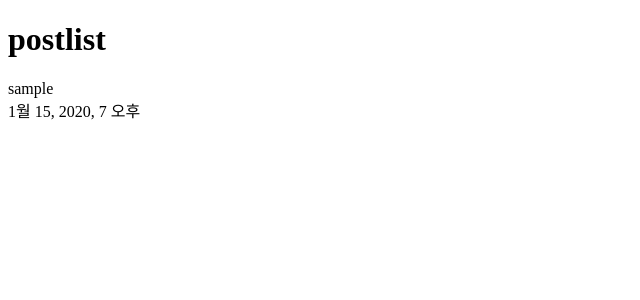
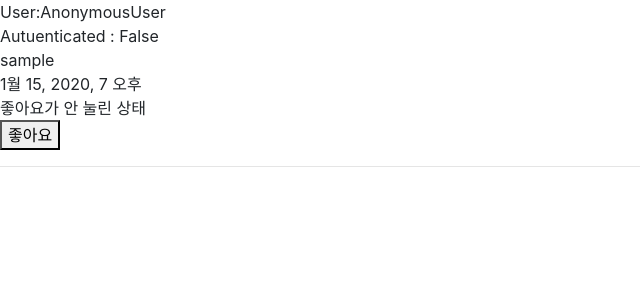
Before and after one commit to rarlala/django_instagram, a Django app: page /posts/ in a window 1280 px wide. Shown: the top 300 px of the page, without its empty margins (0-640 px from the left). Run offline with Django 3.2, Linux system fonts and the light colour scheme; tables that the repository leaves empty hold one stand-in row (values such as "Sample post"); some libraries are stand-ins or nearby versions.

```diff
--- a/app/config/views.py
+++ b/app/config/views.py
@@ -4,7 +4,7 @@ from django.shortcuts import redirect, render
 
 def index(request):
     if request.user.is_authenticated:
-        return redirect('posts:postList')
+        return redirect('posts:post-list')
 
     else:
         return render(request, 'index.html')
--- a/app/members/models.py
+++ b/app/members/models.py
@@ -1,5 +1,7 @@
 from django.contrib.auth.models import AbstractUser
+from django.db import models
 
 
 class User(AbstractUser):
-    pass
+    # img_profile = models.ImageField('프로필 이미지', blank=True, upload_to="users/")
+    name = models.CharField('이름', max_length=100)
--- a/app/members/urls.py
+++ b/app/members/urls.py
@@ -1,9 +1,11 @@
 from django.urls import path
 
-from members.views import login_view
+from members.views import login_view, signup_view, logout_view
 
 app_name = 'members'
 
 urlpatterns = [
-    path('login/',login_view, name='login')
+    path('login/', login_view, name='login'),
+    path('signup/', signup_view, name='signup'),
+    path('logout/', logout_view, name='logout'),
 ]
--- a/app/posts/models.py
+++ b/app/posts/models.py
@@ -25,6 +25,11 @@ class PostComment(models.Model):
 
 
 class PostLike(models.Model):
+    """
+    사용자가 좋아요 누른 Post 정보를 저장
+    Many-to-many 필드를 중간모델을 거쳐 사용
+    언제 생성되었는지 Extra field로 저장
+    """
     post = models.ForeignKey(Post, on_delete=models.CASCADE)
     user = models.ForeignKey(User, on_delete=models.CASCADE)
     created = models.DateTimeField(auto_now_add=True)
--- a/app/posts/urls.py
+++ b/app/posts/urls.py
@@ -1,9 +1,13 @@
 from django.urls import path
 
-from posts.views import post_list
+from . import views
 
 app_name = 'posts'
 
 urlpatterns = [
-    path('', post_list, name='postList')
+    # /posts/
+    path('', views.post_list, name='post-list'),
+
+    # /posts/3/like/
+    path('<int:pk>/like/', views.post_like, name='post-like'),
 ]
--- a/app/posts/views.py
+++ b/app/posts/views.py
@@ -1,6 +1,6 @@
 from django.shortcuts import render, redirect
 
-from posts.models import Post
+from posts.models import Post, PostLike
 
 
 def post_list(request):
@@ -24,5 +24,33 @@ def post_list(request):
     context = {
         'posts': posts,
     }
+    return render(request, 'posts/post-list.html', context)
 
-    return render(request, 'posts/post-list.html', context)
+
+def post_like(request, pk):
+    """
+    pk가 pk인 Post와 (변수명 post사용)
+    request.user로 전달되는 User(변수명 user사용)에 대해
+
+    1. PostLike(post=post, user=user)인 객체가 존재하는지 확인
+        없다면 생성한다.
+        이미 있다면, 삭제한다.
+    2. 완료 후 posts:post-list로 redirect한다.
+
+    URL : /posts/<pk>/like/
+    """
+
+    post = Post.objects.get(pk=pk)
+    user = request.user
+    print('post')
+    print('user')
+
+    post_like_qs = PostLike.objects.filter(post=post, user=user)
+
+    if post_like_qs.exists():
+        post_like_qs.delete()
+
+    else:
+        PostLike.objects.create(post=post, user=user)
+
+    return redirect('posts:post-list')
--- a/app/templates/members/login.html
+++ b/app/templates/members/login.html
@@ -17,7 +17,7 @@
                     <button type="submit" class="btn btn-primary btn-md mt-3 btn-block">로그인</button>
                 </form>
                 <div class="dropdown-divider mt-4"></div>
-                <a href="#">Facebook으로 로그인</a>
+                <a href="{% url 'members:login'%}">Facebook으로 로그인</a>
                 <a class="mt-3">비밀번호를 잊으셨나요? </a>
             </div>
 
--- a/app/templates/posts/post-list.html
+++ b/app/templates/posts/post-list.html
@@ -1,14 +1,53 @@
-<!DOCTYPE html>
-<html lang="en">
-<head>
-    <meta charset="UTF-8">
-    <title>Title</title>
-</head>
-<body>
-    <h1>postlist</h1>
-    {% for post in posts %}
-        <div>{{post.author}}</div>
-        <div>{{post.created}}</div>
-    {% endfor %}
-</body>
-</html>
+{% extends 'base.html' %}
+
+{% block content %}
+    <div>User:{{request.user}}</div>
+    <div>Autuenticated : {{request.user.is_authenticated}}</div>
+    <div>
+        {% if request.user.is_authenticated %}
+            <a href="{%url 'members:logout' %}" class="btn btn-primary btn-md mt-3"> 로그아웃 버튼</a>
+        {% endif %}
+    </div>
+{% for post in posts %}
+<div>{{post.author}}</div>
+<div>{{post.created}}</div>
+<!--
+    post_list에 POST 요청을 보내는 Form 구현
+    - input을 갖지 않음
+    - csrf_token만 추가
+    - 보내는 곳(action)에, {#{% url %}#} 태그를 적절히 활용
+      Post의 pk에 따라 위와 같은 URL을 동적으로 생성해야 함
+-->
+<form action="{% url 'posts:post-like' pk=post.pk %}" method="POST">
+    {% csrf_token %}
+
+    <!--
+        사용 가능한 변수는 user(USER), post(POST)
+        좋아요 눌린 상태 : PostLike 객체가 존재하는 상태
+                    PostLike.objects.filter(user=user,post=post).exist()
+
+        user와 post.like_users를 적절히 이용해서
+        현재 request.user가 이 Post의 like_users에 포함되는지를 검사해서
+        아래의 if/else/endif 구문이 동작하도록 작성해본다.
+
+        Template에서의 메서드 콜
+            post.like_users.all() -> post.like_users.all
+            호출구문을 제외해야한다.
+
+        in operator
+        <변수> in <반복가능개체(QuerySet 등)>
+        -> True, False를 반환
+    -->
+
+    {% if user in post.like_users.all %}
+    {# {% if post in user.like_post_set.all %} #}
+    <div>좋아요가 눌린 상태</div>
+    {% else %}
+    <div>좋아요가 안 눌린 상태</div>
+    {% endif %}
+
+    <button type="submit">좋아요</button>
+</form>
+<hr>
+{% endfor %}
+{% endblock %}
```
Also changed, not shown: app/members/views.py (+47 -2 lines), app/templates/index.html (+5 -5 lines), app/members/migrations/0002_user_img_profile.py (added), app/members/migrations/0003_remove_user_img_profile.py (added), app/members/migrations/0004_user_name.py (added), app/members/migrations/0005_auto_20200108_1411.py (added), app/posts/migrations/0002_auto_20200107_1414.py (added).
